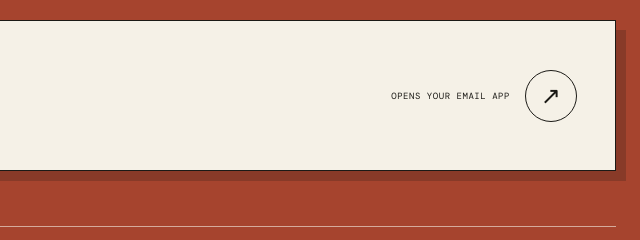
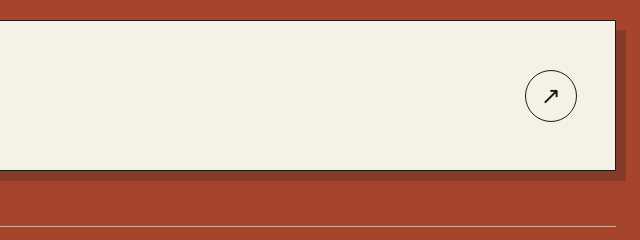
Before and after one commit to PimsDrums/Owlband.nl, a plain HTML site: page index.html in a window 1280 px wide. Shown: the part 3354-3594 px from the top of the page, 640-1280 px from the left. Drawn offline with nearby package versions, Linux system fonts and the light colour scheme; a web font is replaced by a local one.

Commit message:
small change
sd

```diff
--- a/index.html
+++ b/index.html
@@ -122,7 +122,6 @@
             <small>For bookings, contact and general enquiries</small>
           </span>
           <span class="bericht-doen">
-            Opens your email app
             <span class="bericht-pijl" aria-hidden="true">↗</span>
           </span>
         </a>
```
